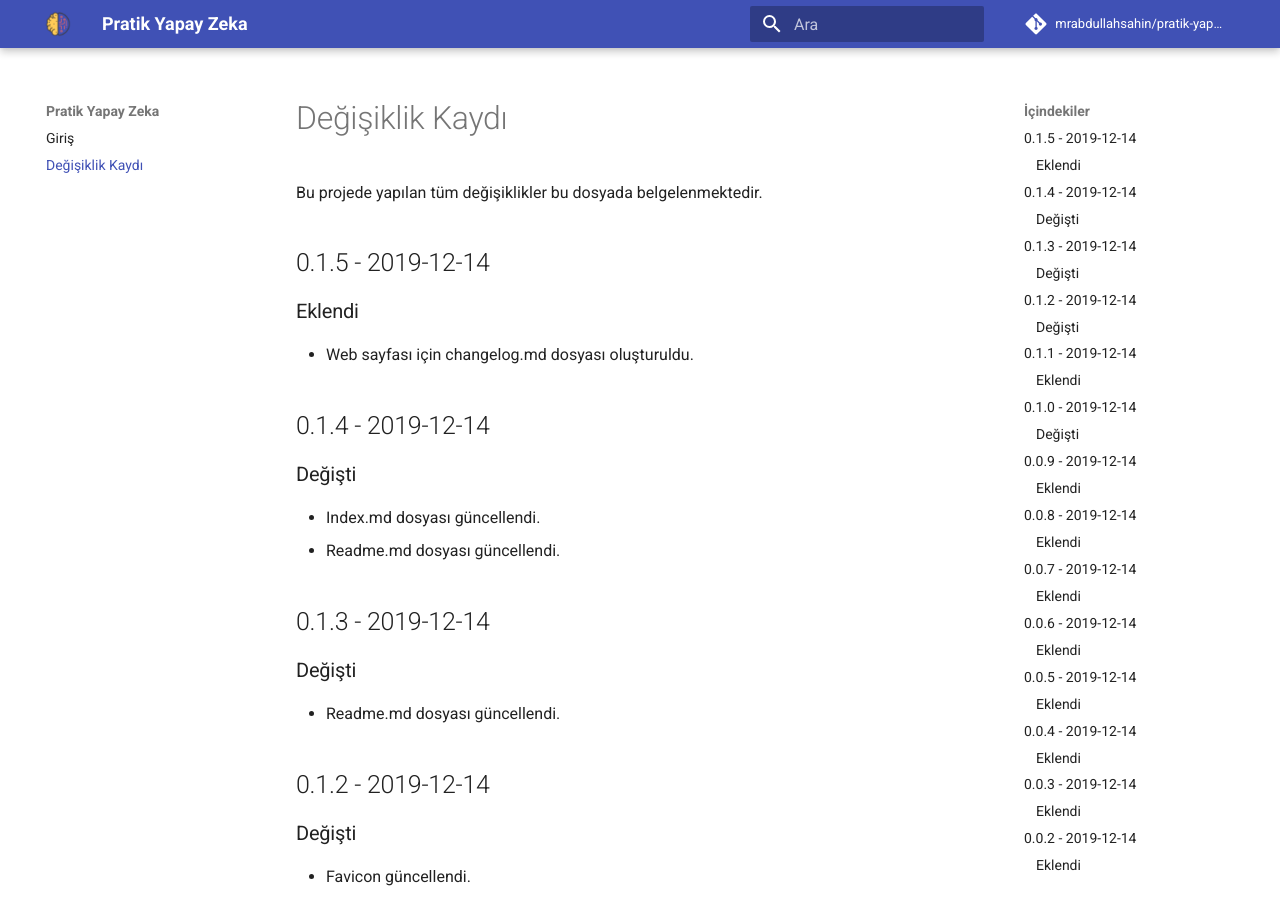
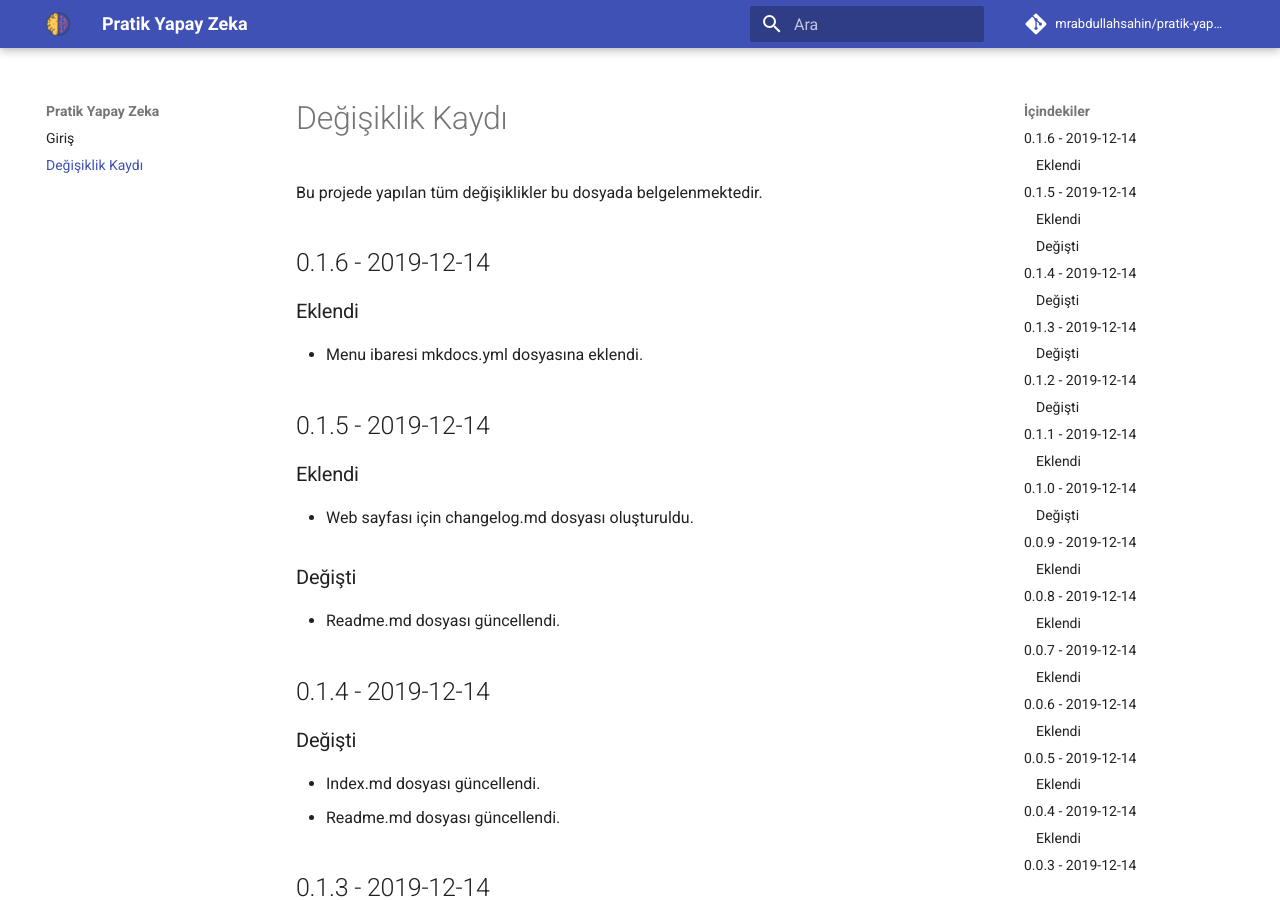
Before and after one commit to mrabdullahsahin/pratik-yapay-zeka, an MkDocs documentation site: the page built from docs/changelog.md, in a window 1280 px wide and 900 px high. Built offline with MkDocs 1.6.1 and Material for MkDocs 9.7.7, drawn with Linux system fonts in a browser that asks for light colours; comment, search, counter and statistics services are not loaded.

Commit message:
Update changelog files

```diff
--- a/docs/changelog.md
+++ b/docs/changelog.md
@@ -1,12 +1,22 @@
 # Değişiklik Kaydı
 
 Bu projede yapılan tüm değişiklikler bu dosyada belgelenmektedir.
+
+## 0.1.6 - 2019-12-14
+
+### Eklendi
+
+- Menu ibaresi mkdocs.yml dosyasına eklendi.
 
 ## 0.1.5 - 2019-12-14
 
 ### Eklendi
 
 - Web sayfası için changelog.md dosyası oluşturuldu.
+
+### Değişti
+
+- Readme.md dosyası güncellendi.
 
 ## 0.1.4 - 2019-12-14
 
```
Also changed, not shown: CHANGELOG.md (+6 -0 lines).
